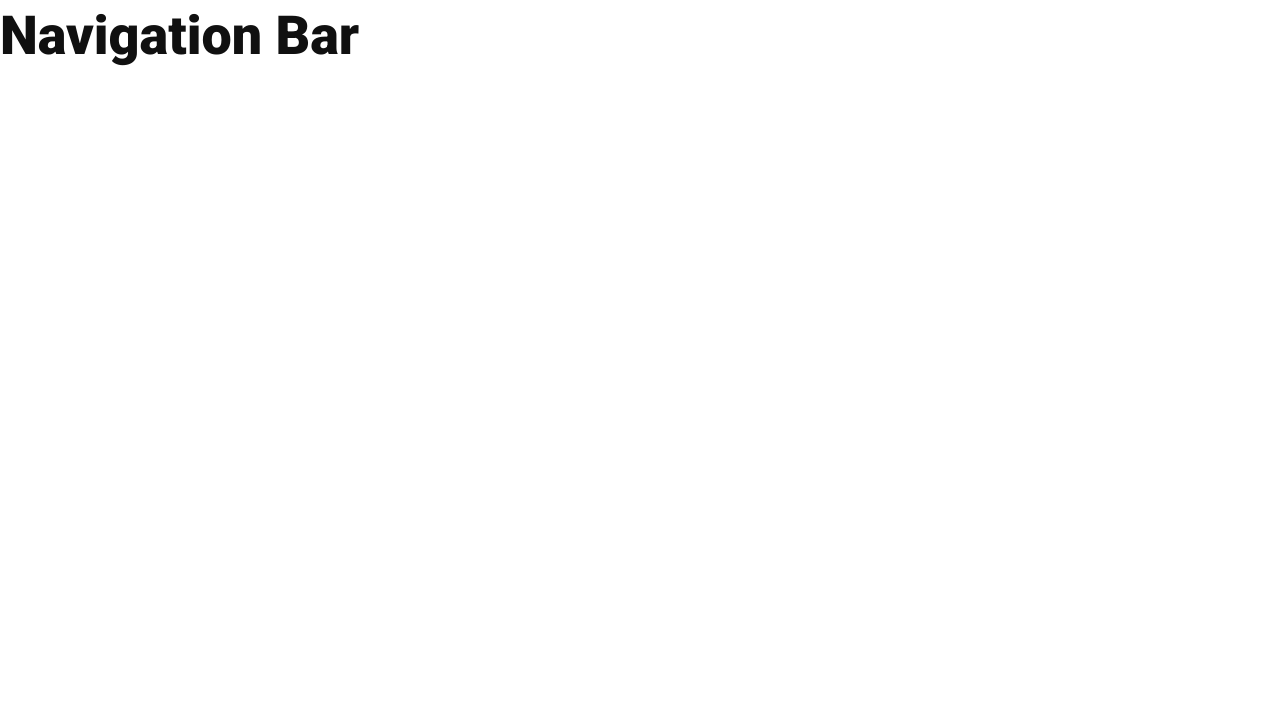
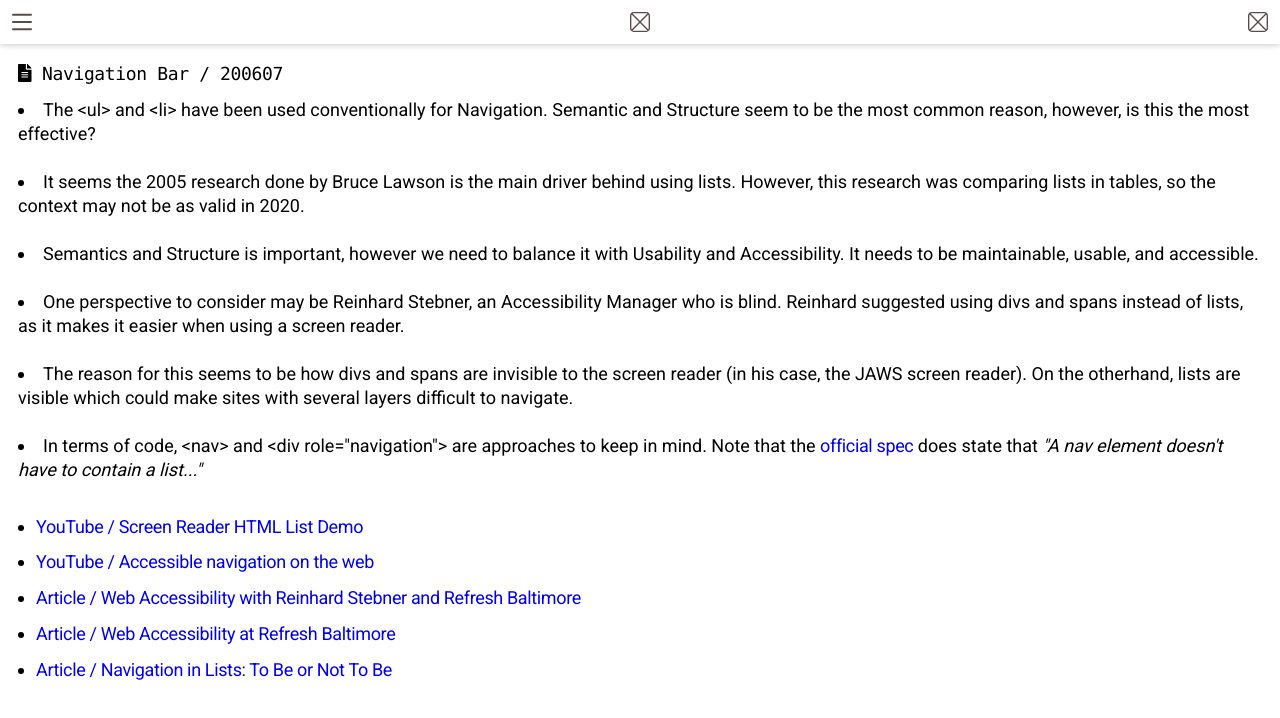
Before and after one commit to Tivo389/94_200318-OET-LIBRARY, a React (Create React App) app: page /navigation-bar in a window 1280 px wide. Shown: the top 718 px of the page. Built offline with nearby package versions, Linux system fonts and the light colour scheme.

Commit message:
200607 / 200607_navigationBar - End of day merge - Continue with development

```diff
--- a/src/components/NavigationBar.js
+++ b/src/components/NavigationBar.js
@@ -1,4 +1,7 @@
 import React, { Component } from 'react';
+import { ReactComponent as IconBurger } from '../images/icon-burger.svg';
+import { ReactComponent as IconFPO1x1 } from '../images/icon-fpo-1x1.svg';
+import { FontAwesomeIcon } from '@fortawesome/react-fontawesome'
 
 class NavigationBar extends Component {
   // LIFECYCLE METHODS
@@ -9,7 +12,64 @@ class NavigationBar extends Component {
   // RENDER OF COMPONENT
   render() {
     return (
-      <h2>Navigation Bar</h2>
+      <>
+        <nav className="navigationBarElement">
+          <ul className="navigationBarHeader">
+            <li>
+              <IconBurger/>
+            </li>
+            <li>
+              <IconFPO1x1/>
+            </li>
+            <li>
+              <IconFPO1x1/>
+            </li>
+          </ul>
+          <ul className="navigationBarBody">
+            <li>Alpha</li>
+            <li>Beta</li>
+            <li>Charie</li>
+            <li>Delta</li>
+            <li>Echo</li>
+          </ul>
+        </nav>
+        <section className="sectionContainer">
+          <code><FontAwesomeIcon icon="file-alt"/> Navigation Bar / 200607</code>
+          <li>The &lt;ul&gt; and &lt;li&gt; have been used conventionally for Navigation. Semantic and Structure seem to be the most common reason, however, is this the most effective?</li>
+          <li>It seems the 2005 research done by Bruce Lawson is the main driver behind using lists. However, this research was comparing lists in tables, so the context may not be as valid in 2020.</li>
+          <li>Semantics and Structure is important, however we need to balance it with Usability and Accessibility. It needs to be maintainable, usable, and accessible.</li>
+          <li>One perspective to consider may be Reinhard Stebner, an Accessibility Manager who is blind. Reinhard suggested using divs and spans instead of lists, as it makes it easier when using a screen reader.</li>
+          <li>The reason for this seems to be how divs and spans are invisible to the screen reader (in his case, the JAWS screen reader). On the otherhand, lists are visible which could make sites with several layers difficult to navigate.</li>
+          <li>In terms of code, &lt;nav&gt; and &lt;div role="navigation"&gt; are approaches to keep in mind. Note that the <a href="https://html.spec.whatwg.org/multipage/sections.html#the-nav-element">official spec</a> does state that <i>"A nav element doesn't have to contain a list..."</i></li>
+          <ul>
+            <li>
+              <a href="https://www.youtube.com/watch?v=D3-v9tRu9oE" target="_blank" rel="noopener noreferrer">
+                YouTube / Screen Reader HTML List Demo
+              </a>
+            </li>
+            <li>
+              <a href="https://www.youtube.com/watch?v=nkHvZvx2OEI" target="_blank" rel="noopener noreferrer">
+                YouTube / Accessible navigation on the web
+              </a>
+            </li>
+            <li>
+              <a href="http://bfreemore.blogspot.com/2011/01/web-accessibility-with-reinhard-stebner.html" target="_blank" rel="noopener noreferrer">
+                Article / Web Accessibility with Reinhard Stebner and Refresh Baltimore
+              </a>
+            </li>
+            <li>
+              <a href="https://jimdoran.art/webdesign/refresh-web-accessibility" target="_blank" rel="noopener noreferrer">
+                Article / Web Accessibility at Refresh Baltimore
+              </a>
+            </li>
+            <li>
+              <a href="https://css-tricks.com/navigation-in-lists-to-be-or-not-to-be/" target="_blank" rel="noopener noreferrer">
+                Article / Navigation in Lists: To Be or Not To Be
+              </a>
+            </li>
+          </ul>
+        </section>
+      </>
     );
   }
 
--- /dev/null
+++ b/src/css/_navigationBar.scss
@@ -0,0 +1,44 @@
+@charset 'utf-8';
+$navigationBarUnit: 44px;
+
+.dummySection {
+  background: $colorGray;
+  background-image: url("https://www.transparenttextures.com/patterns/noisy-grid.png");
+  height: 200vh;
+}
+
+.navigationBarBody {
+  display: none;
+}
+
+.navigationBarElement {
+  background: $colorWhite;
+  box-shadow: $boxShadowDefault;
+  height: $navigationBarUnit;
+  width: 100%;
+  top: 0;
+  left: 0;
+  right: 0;
+  position: sticky;
+}
+
+.navigationBarElement ul {
+  color: $colorDarkGray;
+  margin: 0;
+  list-style: none;
+  padding: 0;
+  & li {
+    padding: 12px;
+    fill: currentColor;
+    margin: 0;
+    max-height: $navigationBarUnit;
+    max-width: $navigationBarUnit;
+  }
+}
+
+.navigationBarHeader {
+  display: flex;
+  justify-content: space-between;
+  align-items: center;
+  height: 100%;
+}
--- a/src/css/index.css
+++ b/src/css/index.css
@@ -1253,6 +1253,42 @@ li {
     .carouselPaddleBottomUIElement .paddleRight.active {
       transform: scaleX(-1) scale(1.5); }
 
+.dummySection {
+  background: #988686;
+  background-image: url("https://www.transparenttextures.com/patterns/noisy-grid.png");
+  height: 200vh; }
+
+.navigationBarBody {
+  display: none; }
+
+.navigationBarElement {
+  background: white;
+  box-shadow: 0 1px 6px rgba(32, 32, 32, 0.24);
+  height: 44px;
+  width: 100%;
+  top: 0;
+  left: 0;
+  right: 0;
+  position: sticky; }
+
+.navigationBarElement ul {
+  color: #584b4b;
+  margin: 0;
+  list-style: none;
+  padding: 0; }
+  .navigationBarElement ul li {
+    padding: 12px;
+    fill: currentColor;
+    margin: 0;
+    max-height: 44px;
+    max-width: 44px; }
+
+.navigationBarHeader {
+  display: flex;
+  justify-content: space-between;
+  align-items: center;
+  height: 100%; }
+
 body {
   touch-action: manipulation; }
 
--- a/src/css/index.scss
+++ b/src/css/index.scss
@@ -16,6 +16,8 @@
 @import '_carouselSwipe';
 @import '_carouselPaddle';
 @import '_carouselPaddleBottomUI';
+@import '_navigationBar';
+
 body {
   touch-action: manipulation;
 }
```
Also changed, not shown: src/images/icon-burger.svg (added), src/images/icon-fpo-1x1.svg (added).
